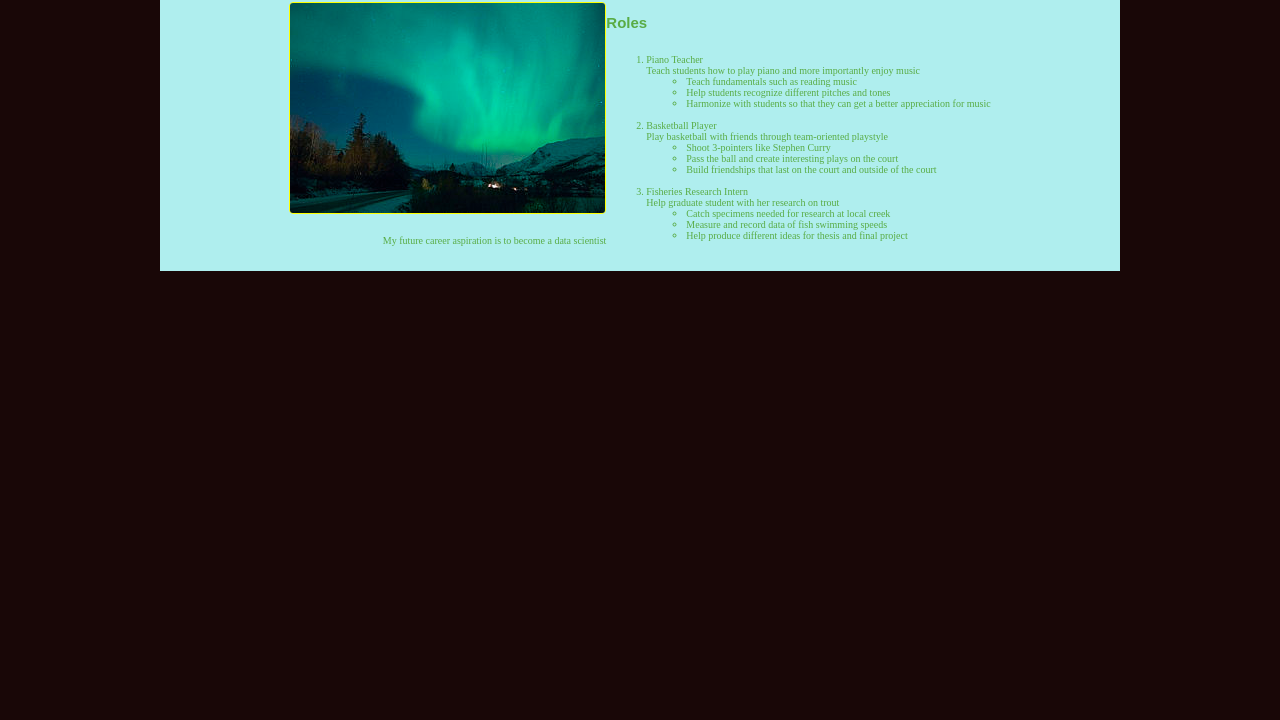
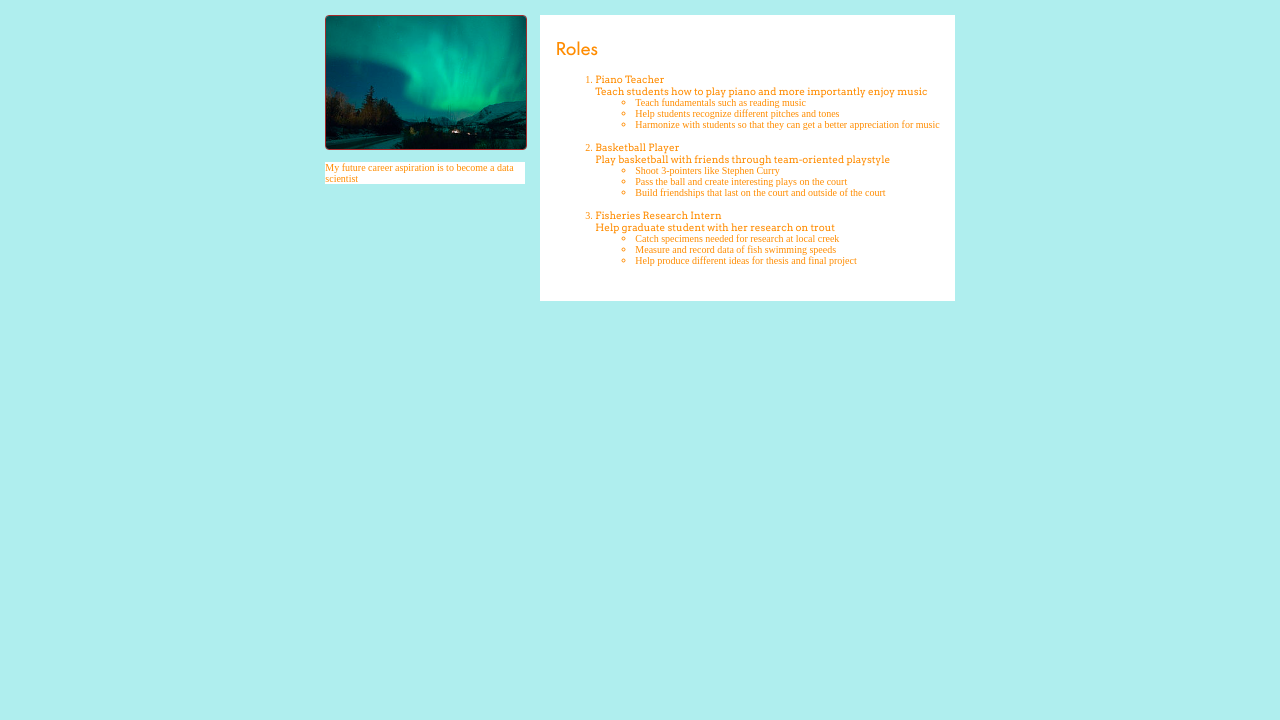
Before and after one commit to jonathanchen985/jonathanchen985.github.io, a plain HTML site: page assignment_1/index.html in a window 1280 px wide. Shown: the part 80-800 px from the top of the page. Drawn offline with Linux system fonts and the light colour scheme.

Commit message:
assignment_1

```diff
--- a/assignment_1/index.html
+++ b/assignment_1/index.html
@@ -4,15 +4,17 @@
     <meta charset="utf-8">
     <title>Jonathan Chen</title>
     <link href="style.css" rel="stylesheet">
+    <link href="https://fonts.googleapis.com/css?family=Arvo:400,400i|Spartan&display=swap" rel="stylesheet">
 
   </head>
     <body>
 
         <div class="header">
             <h1>Jonathan Chen</h1>
+
             <img src="umd.jpeg" alt= "UMD logo">
+
         </div>
-
 
 
         <div class="wrapper">
@@ -21,36 +23,34 @@
 
               <div class="img">
 
+                <img class="picture" src="aurora.jpg" alt="aurora lights">
 
-              <img src="aurora.jpg" alt="aurora lights"></br>
-
-            <p>My future career aspiration is to become a data scientist</p>
-          </div>
-              <div class= "content">
+                <p>My future career aspiration is to become a data scientist</p>
+              </div>
+              <div class="content">
 
           <h2>Roles</h2>
 
           <ol>
-
-            <li>Piano Teacher<br/>
-              Teach students how to play piano and more importantly enjoy music
-              <ul>
+            <li><div class="title"> Piano Teacher</div>
+              <div class="job title">Teach students how to play piano and more importantly enjoy music</div>
+              <ul class="res">
                 <li>Teach fundamentals such as reading music</li>
                 <li>Help students recognize different pitches and tones</li>
                 <li>Harmonize with students so that they can get a better appreciation for music</li><br/>
               </ul>
             </li>
-            <li>Basketball Player<br/>
-            Play basketball with friends through team-oriented playstyle
-              <ul>
+            <li><div class="title">Basketball Player</div>
+            <div class="job title">Play basketball with friends through team-oriented playstyle</div>
+              <ul class="res">
                 <li>Shoot 3-pointers like Stephen Curry</li>
                 <li>Pass the ball and create interesting plays on the court</li>
                 <li>Build friendships that last on the court and outside of the court</li><br/>
               </ul>
             </li>
-             <li>Fisheries Research Intern</li>
-             Help graduate student with her research on trout
-             <ul>
+             <li><div class="title">Fisheries Research Intern</div>
+             <div class="job title">Help graduate student with her research on trout</div>
+             <ul class="res">
                <li>Catch specimens needed for research at local creek</li>
                <li>Measure and record data of fish swimming speeds</li>
                <li>Help produce different ideas for thesis and final project</li>
@@ -63,8 +63,6 @@
 
 
 
-
-
     </body>
 
 
--- a/assignment_1/style.css
+++ b/assignment_1/style.css
@@ -7,20 +7,20 @@ html, body {
 
   html {
     font-size: 10px;
-    background-color: #190707;
+
+
   }
   title{font-size: 50px;
     font-family: 'Nunito Sans';
-    background-color: antiquewhite;
+
 
   }
 
   body {
-    background: paleturquoise;
-    width: 70%;
-    min-width: 960px;
+    background-color: paleturquoise;
     margin: 0 auto;
-    color: rgb(89, 172, 69)
+    color: darkorange;
+
   }
 
   /* || header layout */
@@ -32,14 +32,22 @@ html, body {
     justify-content: space-around;
     align-content: center;
     padding: 15px;
+    background-color: darkmagenta;
+    color:lightgoldenrodyellow;
+    margin-bottom: 15px;
+    font-family: 'Spartan';
 
   }
 
   .header img {
     max-width: 50px;
+    flex-wrap: wrap;
+
 }
+/* Body layout */
 
 .wrapper{
+  background-color: paleturquoise;
   display: flex;
   flex-direction: column;
   align-items: center;
@@ -47,37 +55,54 @@ html, body {
 .container{
   display:flex;
   align-content: space-between;
+  flex-direction: row;
+  flex-wrap: wrap;
+  max-width: 960px;
 }
 .img{
-  display: flex;
-  align-items: end;
-  flex-direction: column;
+  width: 200px;
+  margin-right: 15px;
+  flex: 0 1 auto;
 }
-img{
-  border:1px solid yellow;
+.img p{
+  flex: 0 1 auto;
+}
+.picture{
+  width:inherit;
+  border:1px solid brown;
   border-radius: 4px;
 }
 .content{
-  max-width: 960px;
-  display: flex;
-  flex-direction: column;
-  width:66%
+  background-color: white;
+  flex: 0 2 auto;
+  padding: 15px;
+
 }
 h2{
-  font-family: sans-serif;
+  font-family: 'Spartan';
+}
+p{
+  display: flex;
+background-color: white;
+}
+.title{
+  font-family: 'Arvo';
+  font-weight: 'regular 400 Italic';
 }
 
+@media screen and (max-width: 1000px){
+  .container {
+  justify-content: center;
 
-@media only screen and (max-width: 1000px){
-  .wrapper{
-    display:flex;
-    align-items:center;
   }
   .img{
     display: flex;
-    flex-direction: row;
-    justify-content: space-between;
-    margin-bottom: 5px;
+    flex: 1 0 auto;
     flex-wrap: wrap;
+    justify-content: space-evenly;
+    align-items:center;
+    margin-bottom:15px;
   }
+
+
 }
```
